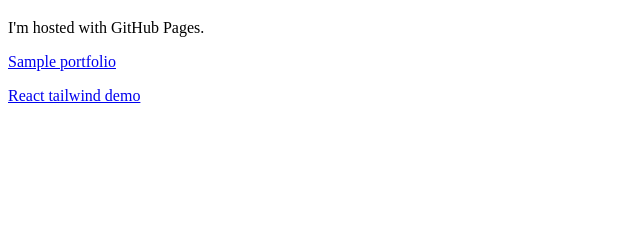
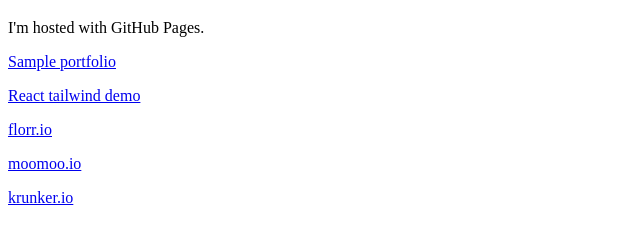
Before and after one commit to stegherr/stegherr.github.io, a plain HTML site: page index.html in a window 1280 px wide. Shown: the part 61-302 px from the top of the page, without its empty margins (0-640 px from the left). Drawn offline with Linux system fonts and the light colour scheme.

Commit message:
Update index.html
Added io games.

```diff
--- a/index.html
+++ b/index.html
@@ -5,5 +5,8 @@
 <p>I'm hosted with GitHub Pages.</p>
 <p><a href=/react-portfolio/>Sample portfolio</a></p>
 <p><a href=/react-tailwind-starter/>React tailwind demo</a></p>
+<p><a href=https://florr.io>florr.io</a></p>
+<p><a href=https://moomoo.io>moomoo.io</a></p>
+<p><a href=https://krunker.io>krunker.io</a></p>
 </body>
 </html>
```
